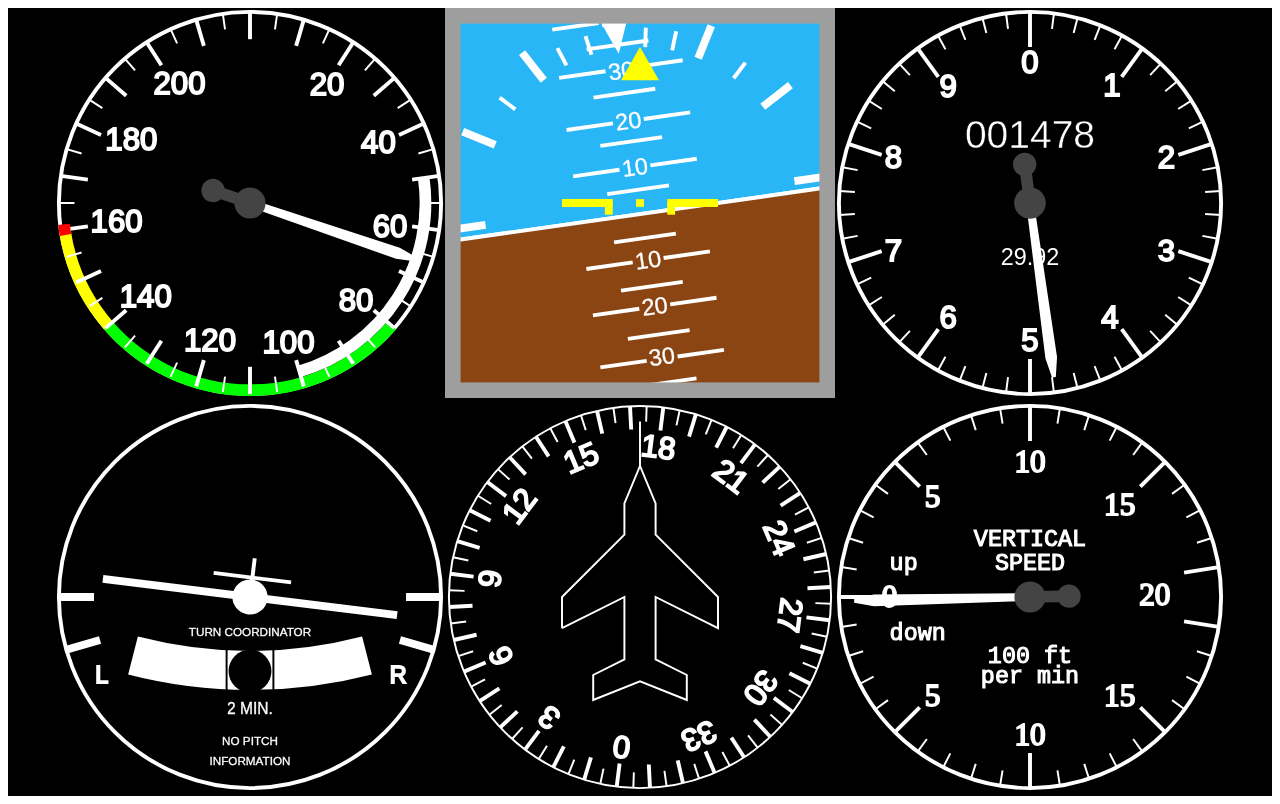
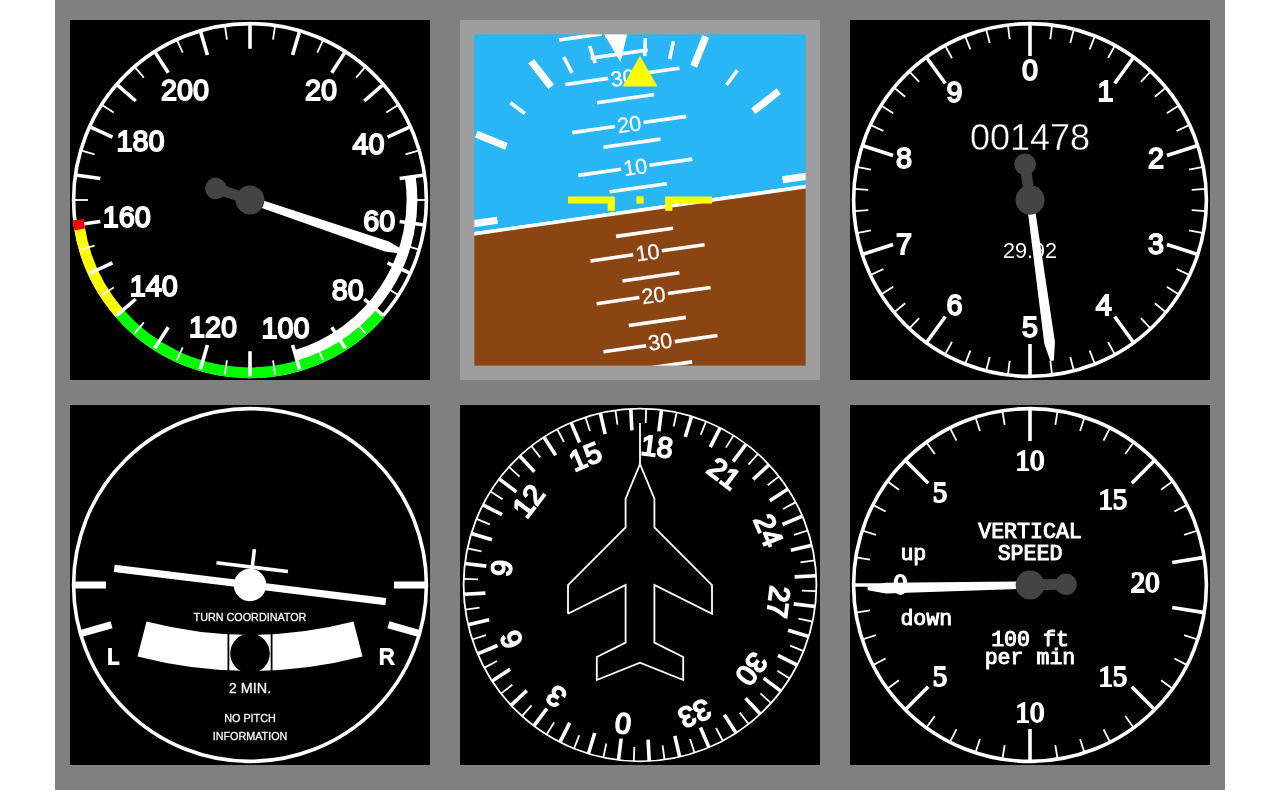
Before and after one commit to munzoorf95/Flight-Instrument, a website: page example/static/panel.html in a window 1280 px wide. Drawn offline with nearby package versions, Linux system fonts and the light colour scheme.

Commit message:
added bootstrap grid and jquery to static panel.html

```diff
--- a/example/static/panel.html
+++ b/example/static/panel.html
@@ -1,29 +1,28 @@
 <!doctype html>
 <html>
 <head>
-  <style>/* this styling works on Chrome */
-  html,body {
-      overflow:hidden; /* no scrollbars, they make the resizing more complicated */
+  <script src="http://code.jquery.com/jquery-1.11.3.min.js"></script>
+  <link rel="stylesheet" href="https://maxcdn.bootstrapcdn.com/bootstrap/3.3.5/css/bootstrap.min.css"/>
+  <script src="https://maxcdn.bootstrapcdn.com/bootstrap/3.3.5/js/bootstrap.min.js"></script>
+  <style>
+  .blackBk {
+    background-color:black;
   }
-  .container {
-    display: flex;
-    flex-direction:column;
-    background-color: #000;
-  }
-  .row {
-    display:flex;
-    flex-direction:row;
-    justify-content: center;
+  .grayBk {
+    background-color: gray;
   }
   </style>
   <script src="/svg-ac-inst.js"></script>
   <script src="/lr.js"></script>
 </head>
 <body>
-
-<div class='container'>
-  <div class='row'>
-    <div>  <svg id="gg145-airspeed" xmlns="http://www.w3.org/2000/svg" width="200px" height="200px" viewBox="0 0 100 100">
+  <div id='panel' class='container grayBk'>
+    <div class="row">
+      &nbsp;
+    </div>
+    <div class="row">
+      <div id="a1" class="grayBk col-md-4 col-xs-4">
+        <svg id="gg145-airspeed" xmlns="http://www.w3.org/2000/svg" width="200px" height="200px" viewBox="0 0 100 100">
           <rect x="0" y="0" width="100" height="100" fill="#000"/>
           <ellipse stroke-width="1.0" cx="50" cy="50" rx="49" ry="49" stroke="#fff"/>
 
@@ -95,8 +94,10 @@
           </g>
           <path stroke-width="3" stroke="#f00" d="M2.31 55.47 A 48.00 48.00 0 0 0 2.70 58.19"/>
         </svg>
+
       </div>
-    <div>  <!-- ID = gg145- -->
+      <div id='a2' class="grayBk col-md-4 col-xs-4">
+        <!-- ID = gg145- -->
         <svg id="gg145-attitude" xmlns="http://www.w3.org/2000/svg" width="200px" height="200px" viewBox="0 0 100 100">
           <g id="gg145-attitude-pos" stroke-width="1" stroke="#fff" fill="#fff"
              transform="translate(50,50) rotate(0)"
@@ -204,8 +205,10 @@
 
           <rect fill="transparent" stroke="#9E9E9E" stroke-width="8" x="0" y="0" width="100" height="100"></rect>
         </svg>
+
       </div>
-    <div>  <!-- ID = gg145- -->
+      <div id='a3' class="grayBk col-md-4 col-xs-4">
+        <!-- ID = gg145- -->
         <svg id="gg145-altimeter" xmlns="http://www.w3.org/2000/svg" width="200px" height="200px" viewBox="0 0 100 100">
           <rect x="0" y="0" width="100" height="100" fill="#000"/>
           <ellipse stroke-width="1.0" cx="50" cy="50" rx="49" ry="49" stroke="#fff"/>
@@ -281,10 +284,15 @@
             <text x="29" y="22.75" text-anchor="middle">9</text>
           </g>
         </svg>
+
       </div>
     </div>
-  <div class='row'>
-    <div>  <!-- ID = gg145- -->
+    <div class="row">
+      &nbsp;
+    </div>
+    <div class="row">
+      <div id="b1" class="grayBk col-md-4 col-xs-4">
+        <!-- ID = gg145- -->
         <svg id="gg145-turn" xmlns="http://www.w3.org/2000/svg" width="200px" height="200px" viewBox="0 0 100 100">
           <rect x="0" y="0" width="100" height="100" fill="#000"/>
           <ellipse stroke-width="1.0" cx="50" cy="50" rx="49" ry="49" stroke="#fff"/>
@@ -315,8 +323,10 @@
             <line x1='  0' y1='-10' x2=' 0' y2=' 0'/>
           </g>
         </svg>
+
       </div>
-    <div>  <!-- ID = gg145- -->
+      <div id='b2' class="grayBk col-md-4 col-xs-4">
+        <!-- ID = gg145- -->
         <svg id="gg145-heading" xmlns="http://www.w3.org/2000/svg" width="200px" height="200px" viewBox="0 0 100 100">
           <rect x="0" y="0" width="100" height="100" fill="#000"/>
           <ellipse stroke-width="0.5" cx="50" cy="50" rx="49" ry="49" stroke="#fff"/>
@@ -409,8 +419,10 @@
             <line x1='-3.92' y1='-44.83' x2='-4.27' y2='-48.81' />
           </g>
         </svg>
+
       </div>
-    <div>  <!-- ID = gg145- -->
+      <div id='b3' class="grayBk col-md-4 col-xs-4">
+        <!-- ID = gg145- -->
         <svg id="gg145-vsi" xmlns="http://www.w3.org/2000/svg" width="200px" height="200px" viewBox="0 0 100 100">
           <rect x="0" y="0" width="100" height="100" fill="#000"/>
           <ellipse stroke-width="1.0" cx="50" cy="50" rx="49" ry="49" stroke="#fff"/>
@@ -480,54 +492,39 @@
             <text text-anchor='middle' x='25' y='27' >5</text>
         </g>
         </svg>
+
       </div>
+    </div>
+    <div class="row">
+      &nbsp;
     </div>
   </div>
 
 <script>
 
-// instantiate the heading indicator, give it the name that matches the template -->
-var heading = svg_ac_inst.Heading(document.querySelector("#heading"),"gg145-heading",false);
+var module = (function() {
+
+  // instantiate the airspeed indicator, give it the name that matches the template -->
+  var airspeed = svg_ac_inst.Airspeed(document.querySelector("#a1"),"gg145-airspeed",false);
+
+  //  instantiate the attitude indicator, give it the name that matches the template -->
+  var attitude = svg_ac_inst.Attitude(document.querySelector('#a2'),"gg145-attitude",false);
 
   // instantiate the altimeter, give it the name that matches the template -->
-var altimeter = svg_ac_inst.Altimeter(document.querySelector("#altimeter"),"gg145-altimeter",false);
+  var altimeter = svg_ac_inst.Altimeter(document.querySelector("#a3"),"gg145-altimeter",false);
   altimeter.setPressure(29.92);
 
-// instantiate the airspeed indicator, give it the name that matches the template -->
-var airspeed = svg_ac_inst.Airspeed(document.querySelector("#airspeed"),"gg145-airspeed",false);
+  // instantiate the turn coordinator, give it the name that matches the template -->
+  var turn = svg_ac_inst.Turn(document.querySelector('#b1'),"gg145-turn",false);
+
+  // instantiate the heading indicator, give it the name that matches the template -->
+  var heading = svg_ac_inst.Heading(document.querySelector("#b2"),"gg145-heading",false);
 
   // instantiate the VSI, give it the name that matches the template -->
-var vsi = svg_ac_inst.VSI(document.querySelector("#vsi"),"gg145-vsi",false);
+  var vsi = svg_ac_inst.VSI(document.querySelector("#b3"),"gg145-vsi",false);
 
-//  instantiate the attitude indicator, give it the name that matches the template -->
-var attitude = svg_ac_inst.Attitude(document.querySelector('#attitude'),"gg145-attitude",false);
-
-// instantiate the turn coordinator, give it the name that matches the template -->
-var turn = svg_ac_inst.Turn(document.querySelector('#turn'),"gg145-turn",false);
-
-// simple resize that uses window size minus some border
-function panel_onResize() {
-    var cw = window.innerWidth  - 20;
-    var ch = window.innerHeight - 20;
-    var w = cw  / 3;
-    var h = ch / 2;
-    // use smaller of h and w so all 6 instruments will fit on the screen
-    var s = (h < w) ? h : w;
-    console.log(cw,ch,w,h,s);
-    heading.resize(s);
-    altimeter.resize(s);
-    airspeed.resize(s);
-    vsi.resize(s);
-    attitude.resize(s);
-    turn.resize(s);
-}
-
-function panel_onReady() {
-    panel_onResize();
-}
-
-var index = 0;
-var turn_rate = 0;
+  var index      = 0;
+  var turn_rate  = 0;
   var turn_alpha = 0.01;
   function run(timestamp) {
     var a = flight1[index];
@@ -544,15 +541,48 @@ function run(timestamp) {
     if (index >= flight1.length) {
         index = 0;
     }
+
+    // start gauges running
     requestAnimationFrame(run);
   }
 
-// add event listeners
-window.addEventListener('resize',panel_onResize);
-window.addEventListener('load',panel_onReady);
+  var cols = ['a1','a2','a3','b1','b2','b3'];
+  var img  = [airspeed,attitude,altimeter,turn,heading,vsi];
+  function ready() {
+    var elements = [];
+    cols.forEach(function(v,i,a) {
+      var e = $('#' + v);
+      elements.push({div:e,svg:img[i]});
+    })
+    return elements;
+  }
 
-// start gauges running
-requestAnimationFrame(run);
+  function resize(elements) {
+    elements.forEach(function(v,i,a) {
+      var d = v.div;
+      var s = v.svg;
+      var w = d.width();
+      s.resize(w);
+    });
+  }
+
+  return {
+    resize : resize,
+    ready  : ready,
+    run    : run
+  };
+})();
+
+$(document).ready(function() {
+  var elements = module.ready();
+  module.resize(elements);
+  $(window).on('resize',function() {
+    module.resize(elements);
+  });
+
+  // start sim
+  requestAnimationFrame(module.run);
+});
 
 </script>
 </body>
```
Also changed, not shown: 1 other file. Lines whose indentation alone changed are shown as unchanged.
